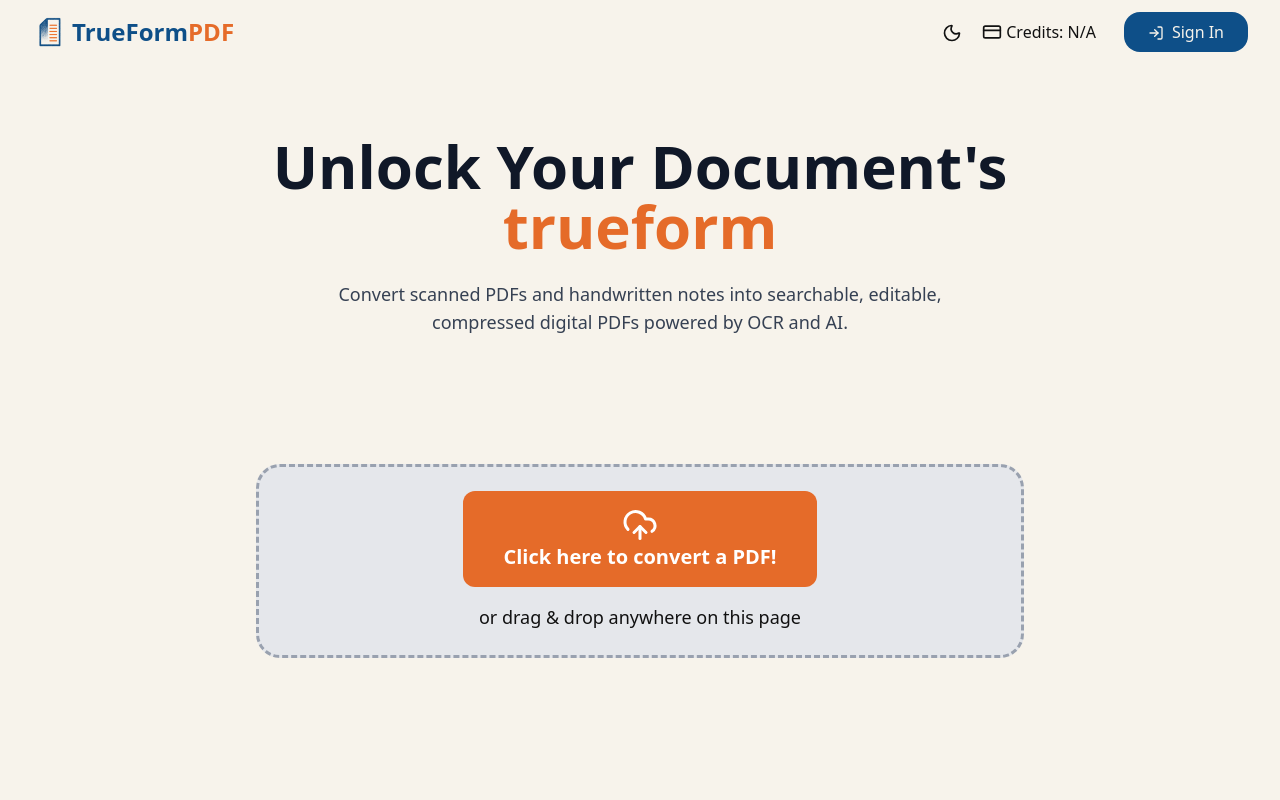
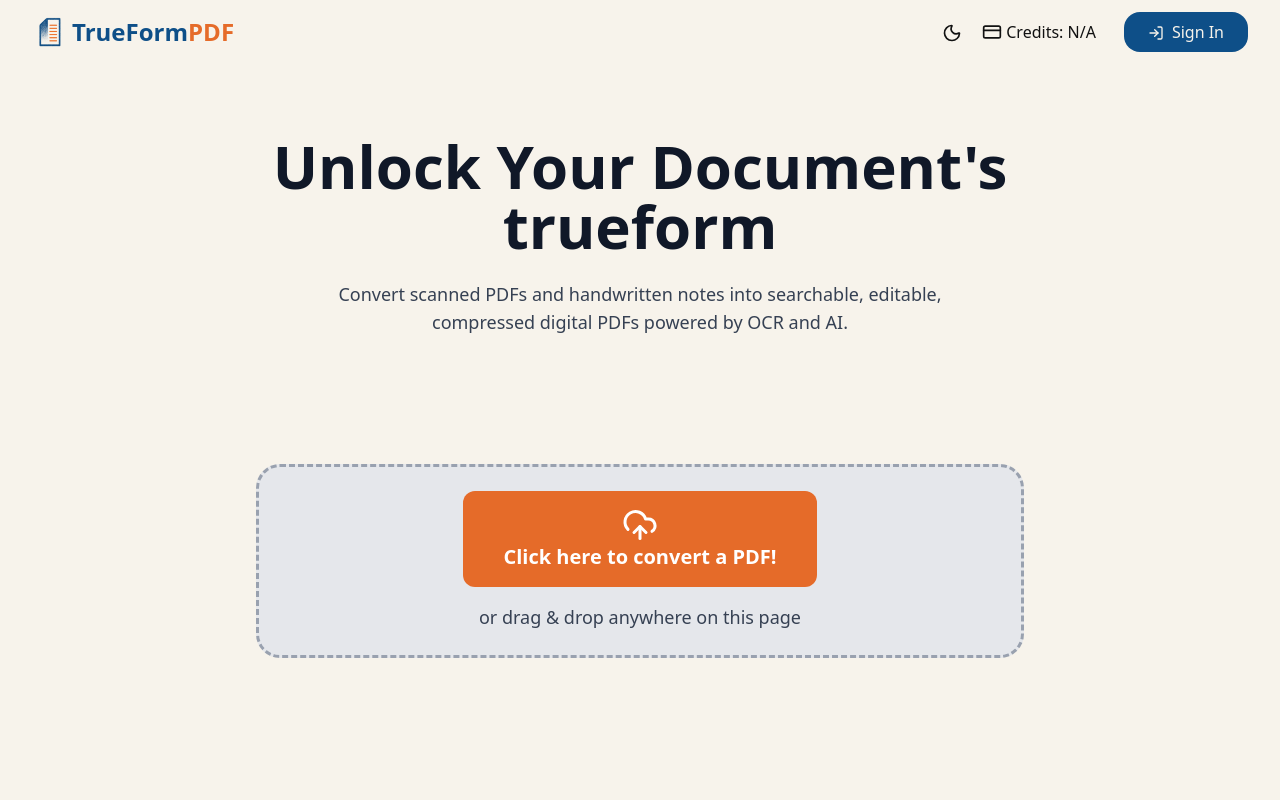
Before and after one commit to Abdelrahman776/trueform-pdf-frontend, a React (Vite) app: page / in a window 1280 px wide. Shown: the top 800 px of the page. Built offline with nearby package versions, Linux system fonts and the light colour scheme.

Commit message:
refactor(ui): improve hero section design and functionality

```diff
--- a/src/components/Hero.tsx
+++ b/src/components/Hero.tsx
@@ -1,30 +1,18 @@
-// Unlock Your Documents
-// Instantly transform any scanned PDF into a fully searchable, editable, and lightweight file.
-
-// Remake your scanned document in its trueform
-// Convert scanned PDFs and handwritten notes into searchable, editable, compressed digital PDFs — powered by OCR and AI.
-
-//     Everything You Need, Nothing You Don't
-// TrueForm PDF is packed with powerful features to make your documents better.
-
-// Smart Conversion
-// Our AI-powered engine intelligently recognizes text, layouts, and tables for perfect conversions every time.
-// Full-Text Searchability
-// Go beyond images. Our OCR makes every word in your document searchable, saving you hours of manual searching.
-// Optimized Compression
-// Get the smallest possible file size without sacrificing quality, making your documents easy to store and share.
-// Handwritten Note Support
-// Even your handwritten notes are captured and made searchable. Never lose a brilliant idea again.
+import  { useEffect, useState } from "react";
 
 import { UploadCloud } from "lucide-react";
+// const [isProcessing, setIsProcessing] = useState(false);
 
 export default function Hero() {
+
+
+
   return (
     <section className="bg-tfwhite dark:bg-tfblack min-h-[85vh] pt-18 flex flex-col justify-start  gap-24">
       <div className="max-w-5xl mx-auto text-center">
         <h1 className="text-3xl sm:text-4xl md:text-5xl lg:text-6xl font-bold mb-6 text-gray-900 dark:text-white">
           Unlock Your Document's{" "}
-          <span className="text-tforange ">trueform</span>
+          <span className="text-tforanged ">trueform</span>
         </h1>
 
         <p className="text-lg text-gray-700 dark:text-gray-300 mb-8 max-w-2xl mx-auto">
@@ -35,12 +23,17 @@ export default function Hero() {
 
       <div className="panel flex items-center justify-center rounded-3xl w-[85%] sm:w-[60%] mx-auto bg-gray-200  dark:bg-gray-800  border-3 border-gray-400  dark:border-gray-700  border-dashed py-6">
         <div className=" flex flex-col items-center justify-center px-6 ">
-          <button className="bg-tforange  md:text-xl text-white font-bold rounded-xl py-4 px-5 sm:px-10 flex items-center  flex-col">
+          <button
+            className={`bg-tforange  md:text-xl text-white font-bold rounded-xl py-4 px-5 sm:px-10 flex items-center  flex-col focus:outline-none focus:ring-2 focus:ring-offset-2 focus:ring-tforange transition-colors
+              `}
+          >
             <UploadCloud className="w-6 h-6 md:w-9 md:h-9 inline"></UploadCloud>
             Click here to convert a PDF!
           </button>
-                  <p className="mt-4  text-sm md:text-lg text-gray-700 max-w-3xl mx-auto
-          text-tfblack dark:text-tfwhite">
+          <p
+            className="mt-4  text-sm md:text-lg text-gray-700 dark:text-gray-300 max-w-3xl mx-auto
+           "
+          >
             or drag & drop anywhere on this page
           </p>
         </div>
```
